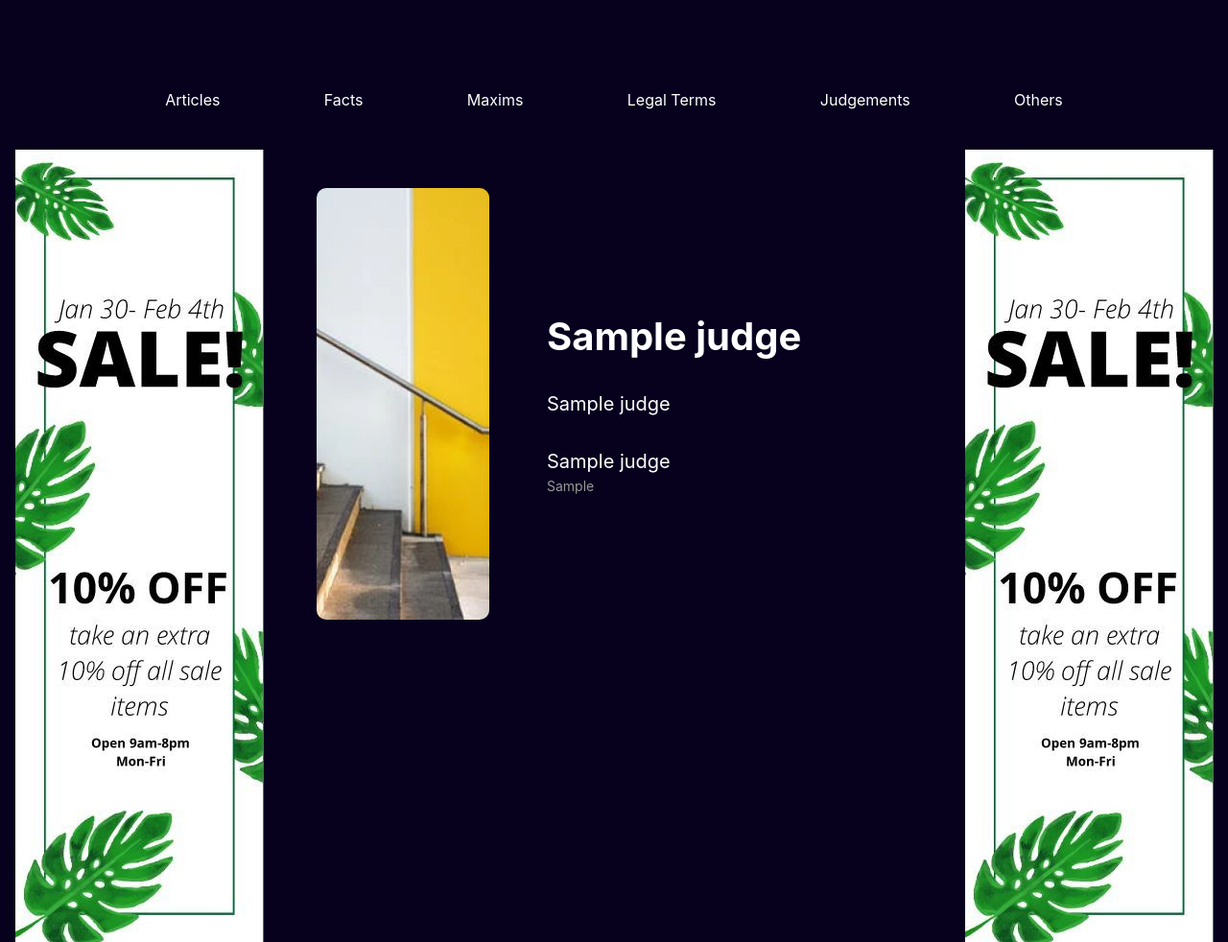
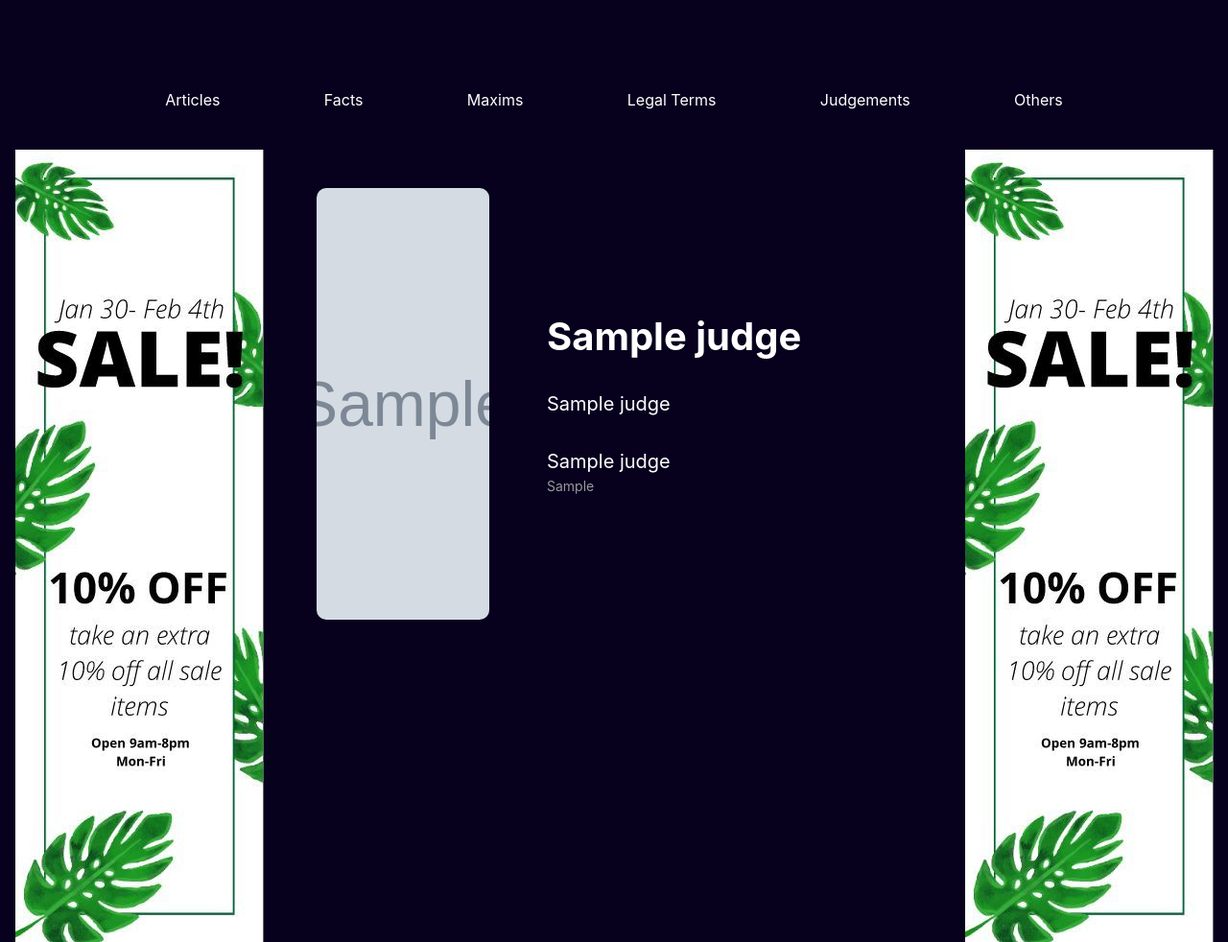
Before and after one commit to Aryan-ki-codepanti/LawCommunity-Client, a PHP site: page /other-updates/about-different-judges.php in a window 1280 px wide. Shown: the part 564-1546 px from the top of the page at 96% size. Run offline with PHP 8.4, Linux system fonts and the light colour scheme; tables that the repository leaves empty or names only in its code hold one stand-in row (values such as "Sample post"); grey boxes marked "Sample" are stand-in pictures; a stand-in replaces the project's code that opens the database connection.

Commit message:
Added rendering judge images on diff judges page page

```diff
--- a/other-updates/about-different-judges.php
+++ b/other-updates/about-different-judges.php
@@ -65,7 +65,22 @@
 
                             <div class="row mt-5">
                                 <div class="col-lg-4 col-sm-12 d-flex justify-content-center">
-                                    <div class="rounded-10" style="background-image: url(../assets/images/library/judges/stair.png); background-position: center; background-size: cover;width: 300px; height: 450px;"></div>
+
+                                ';
+
+
+                    if (empty(trim($judge["judge_image"]))){
+
+                        $html = $html . '<div class="rounded-10" style="background-image: url(../assets/images/library/judges/stair.png); background-position: center; background-size: cover;width: 300px; height: 450px;"></div>
+                        ';
+                    }
+                    else{
+                        $html = $html . '<div class="rounded-10" style="background-image: url(../admin/img/judge/'. $judge["judge_image"] .'); background-position: center; background-size: cover;width: 300px; height: 450px;"></div>
+                        ';
+                    }
+
+
+                    $html = $html . '
                                 </div>
                                 <div class="col-lg-8 col-sm-12 px-5 d-flex align-items-center" style="height: 450px;">
                                     <div class="my-auto" style="width: 100%;">
```
